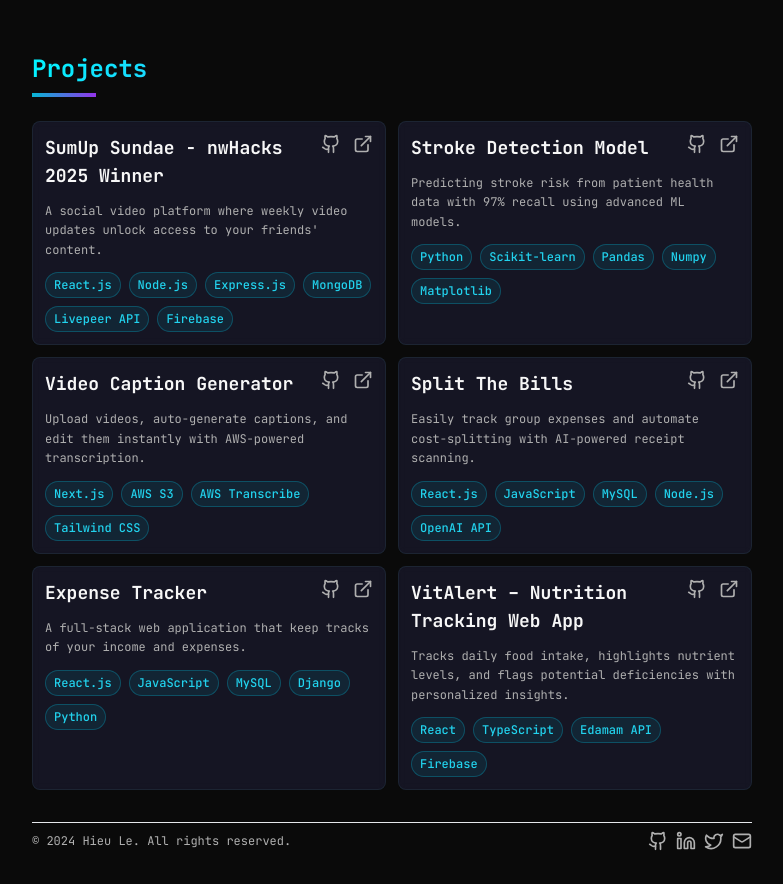
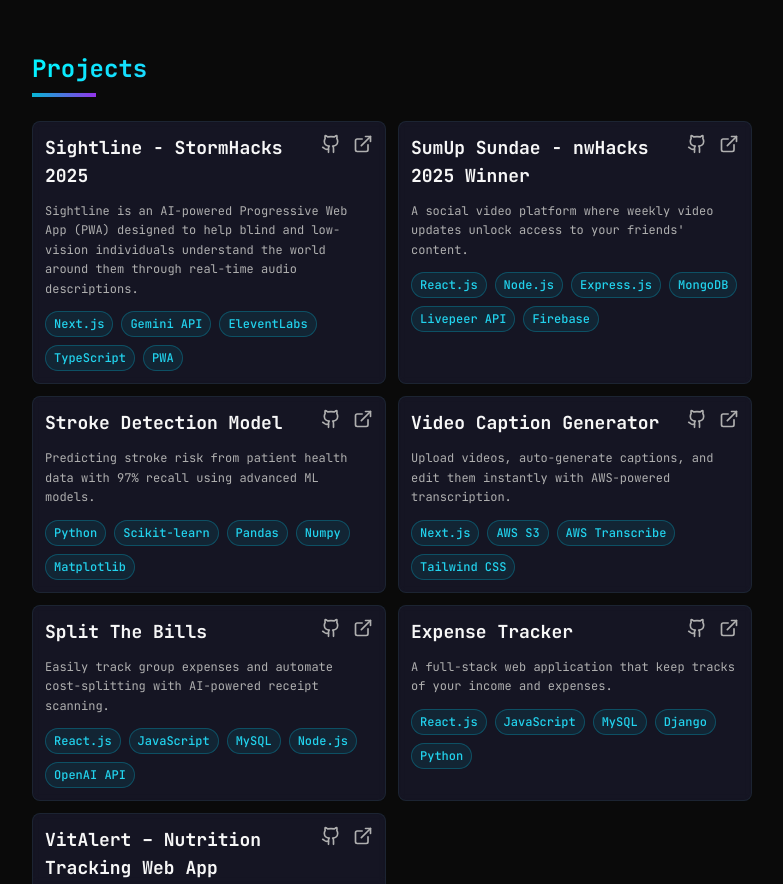
Before and after one commit to xuanhieu2611/portfolio, a React (Vite) app: page / in a window 1280 px wide. Shown: the part 860-1744 px from the top of the page, without its empty margins (248-1031 px from the left). Built offline with nearby package versions, Linux system fonts and the light colour scheme.

Commit message:
Add Sightline project

```diff
--- a/src/data/projects.js
+++ b/src/data/projects.js
@@ -1,4 +1,12 @@
 export const projects = [
+  {
+    title: "Sightline - StormHacks 2025",
+    description:
+      "Sightline is an AI-powered Progressive Web App (PWA) designed to help blind and low-vision individuals understand the world around them through real-time audio descriptions.",
+    technologies: ["Next.js", "Gemini API", "EleventLabs", "TypeScript", "PWA"],
+    github: "https://github.com/xuanhieu2611/Sightline",
+    demo: "https://sightline-xi.vercel.app/describe",
+  },
   {
     title: "SumUp Sundae - nwHacks 2025 Winner",
     description:
```
